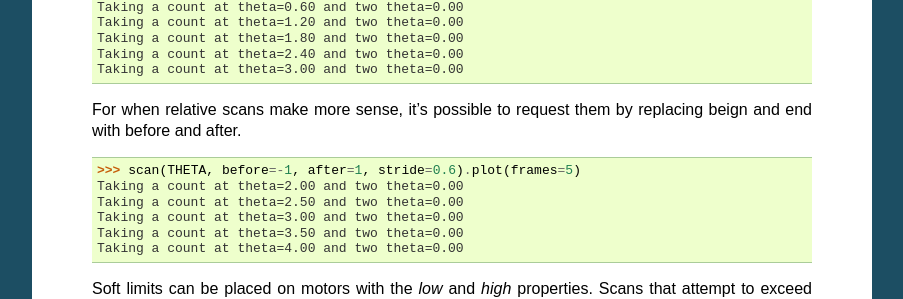
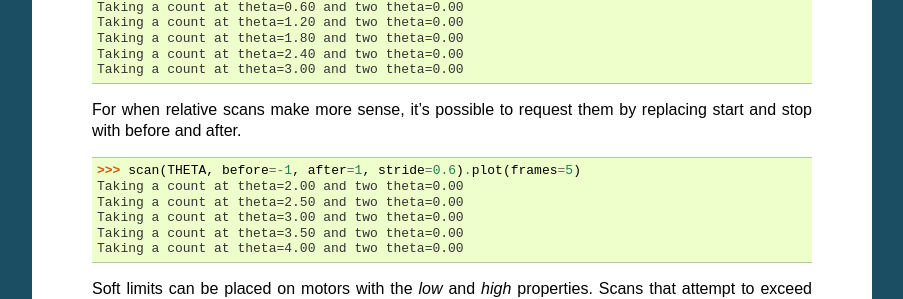
Before and after one commit to PyGenie-Scans/Scans, a Sphinx documentation site: the page built from doc/source/tutorial.rst, in a window 1280 px wide and 900 px high, scrolled down 2635 px. Shown: the part 159-458 px from the top of the window, without its empty margins (198-1101 px from the left). Built offline with Sphinx 7.4.7, drawn with Linux system fonts in a browser that asks for light colours.

Commit message:
Fix typo in tutorial

```diff
--- a/doc/source/tutorial.rst
+++ b/doc/source/tutorial.rst
@@ -158,7 +158,7 @@ Plot Motor Scan
   Taking a count at theta=3.00 and two theta=0.00
 
   For when relative scans make more sense, it's possible to request
-  them by replacing beign and end with before and after.
+  them by replacing start and stop with before and after.
 
   >>> scan(THETA, before=-1, after=1, stride=0.6).plot(frames=5)
   Taking a count at theta=2.00 and two theta=0.00
```
